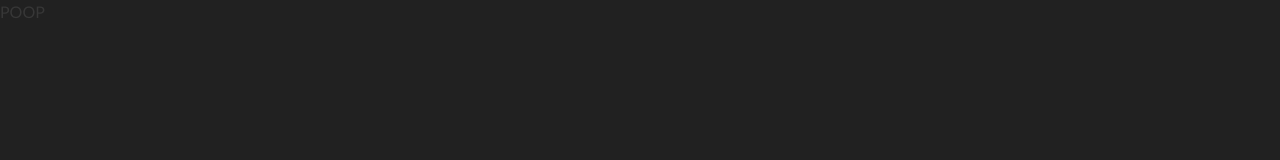
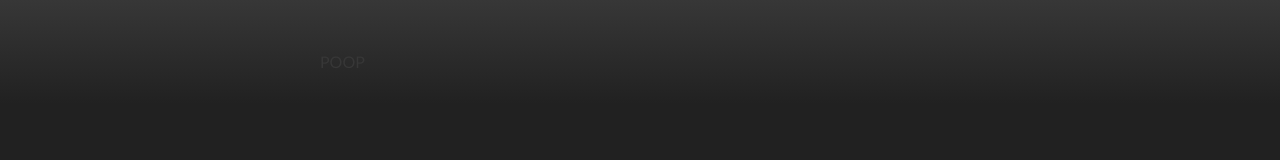
Before and after one commit to valentine428/valentine428, a plain HTML site: page home.html in a window 1280 px wide. Drawn offline with Linux system fonts and the light colour scheme.

Commit message:
Update home.html

```diff
--- a/home.html
+++ b/home.html
@@ -12,7 +12,11 @@
   </head>
 
 <body>
-  POOP
+  <div id="header_wrap" class="outer">
+        <header class="inner">
+          POOP
+        </header>
+    </div>
 </body>
 
 
```
